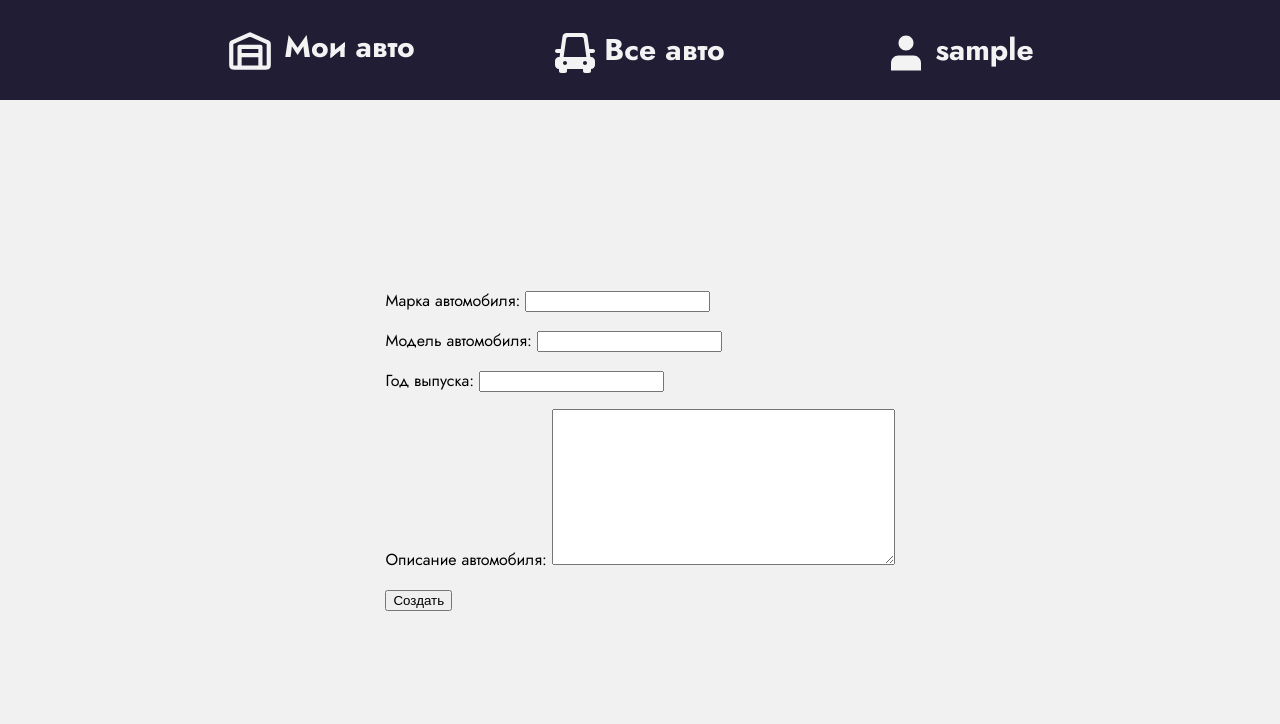
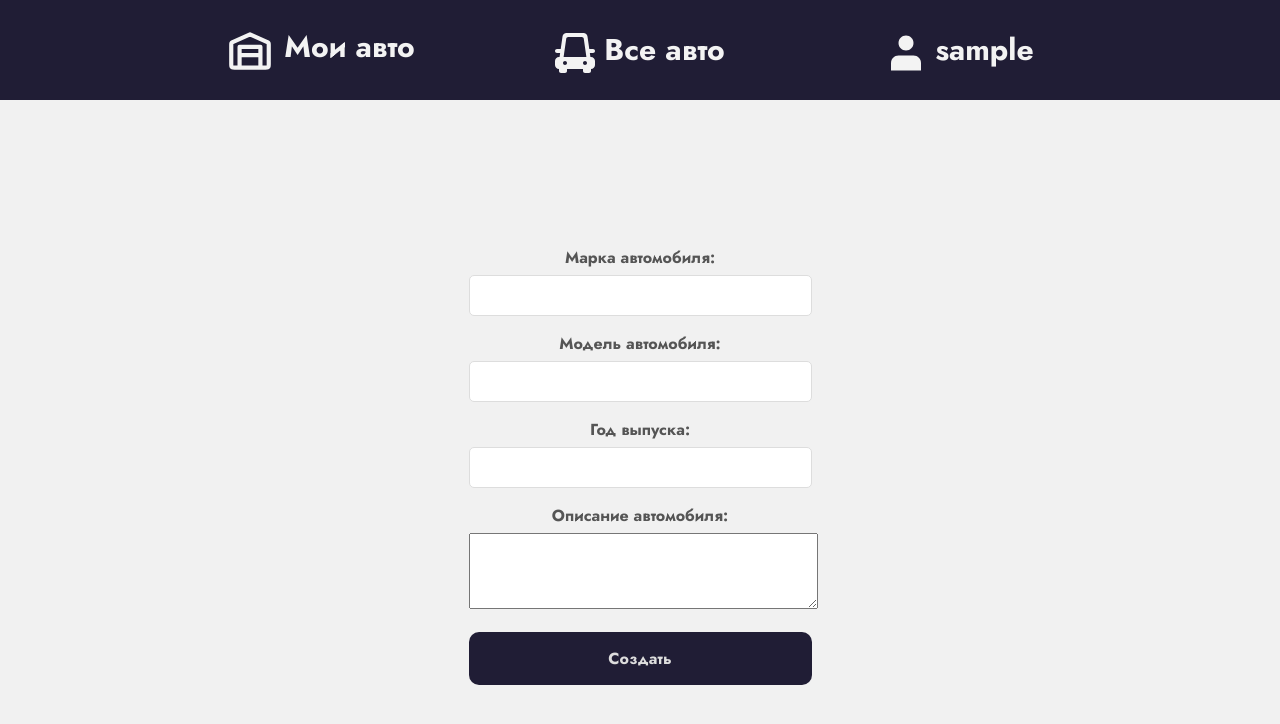
Before and after one commit to Egore000/CarLover, a Django app: page /cars/create/ in a window 1280 px wide. Shown: the top 724 px of the page. Run offline with Django 5.2, Linux system fonts and the light colour scheme; the visitor is signed in with stand-in values (Sample User, id 1); parts of the project's set-up code (start-up, migrations or seed data) failed here and were passed over.

Commit message:
create/edit page

```diff
--- a/app/cars/static/css/main.css
+++ b/app/cars/static/css/main.css
@@ -13,7 +13,7 @@
 }
 
 .content {
-    margin-top: 100px;
+    margin-top: 130px;
 }
 
 a {
--- a/app/cars/templates/cars/add_new.html
+++ b/app/cars/templates/cars/add_new.html
@@ -1,13 +1,16 @@
 {% extends 'base.html' %}
+
+{% load static %}
 
 {% block title %}{{ title }}{% endblock %}
 
 {% block content %}
+<link rel="stylesheet" href="{% static 'css/form.css' %}">
 <div>
     <form action="{% url 'cars:create' %}" method="post">
         {{ form.as_p }}
         {% csrf_token %}
-        <p><input type="submit" value="Создать"></p>
+        <button type="submit">{{ button }}</button>
     </form>
 </div>
 {% endblock %}
--- a/app/cars/views.py
+++ b/app/cars/views.py
@@ -41,7 +41,7 @@
     form_class = forms.CarCreationForm
     success_url = reverse_lazy('cars:list')
     template_name = 'cars/add_new.html'
-    extra_context = {'title': 'Добавить авто'}
+    extra_context = {'title': 'Добавить авто', 'button': 'Создать'}
 
     def form_valid(self, form: BaseModelForm) -> HttpResponse:
         car = form.save(commit=False)
@@ -56,7 +56,7 @@
     fields = ('make', 'model', 'year', 'description')
     template_name = 'cars/add_new.html'
     success_url = reverse_lazy('cars:list')
-    extra_context = {'title': 'Изменение авто'}
+    extra_context = {'title': 'Изменение авто', 'button': 'Изменить'}
 
     def has_permission(self) -> bool:
         obj = self.get_object()
```
Also changed, not shown: app/cars/static/css/form.css (renamed from app/cars/static/css/comment.css).
